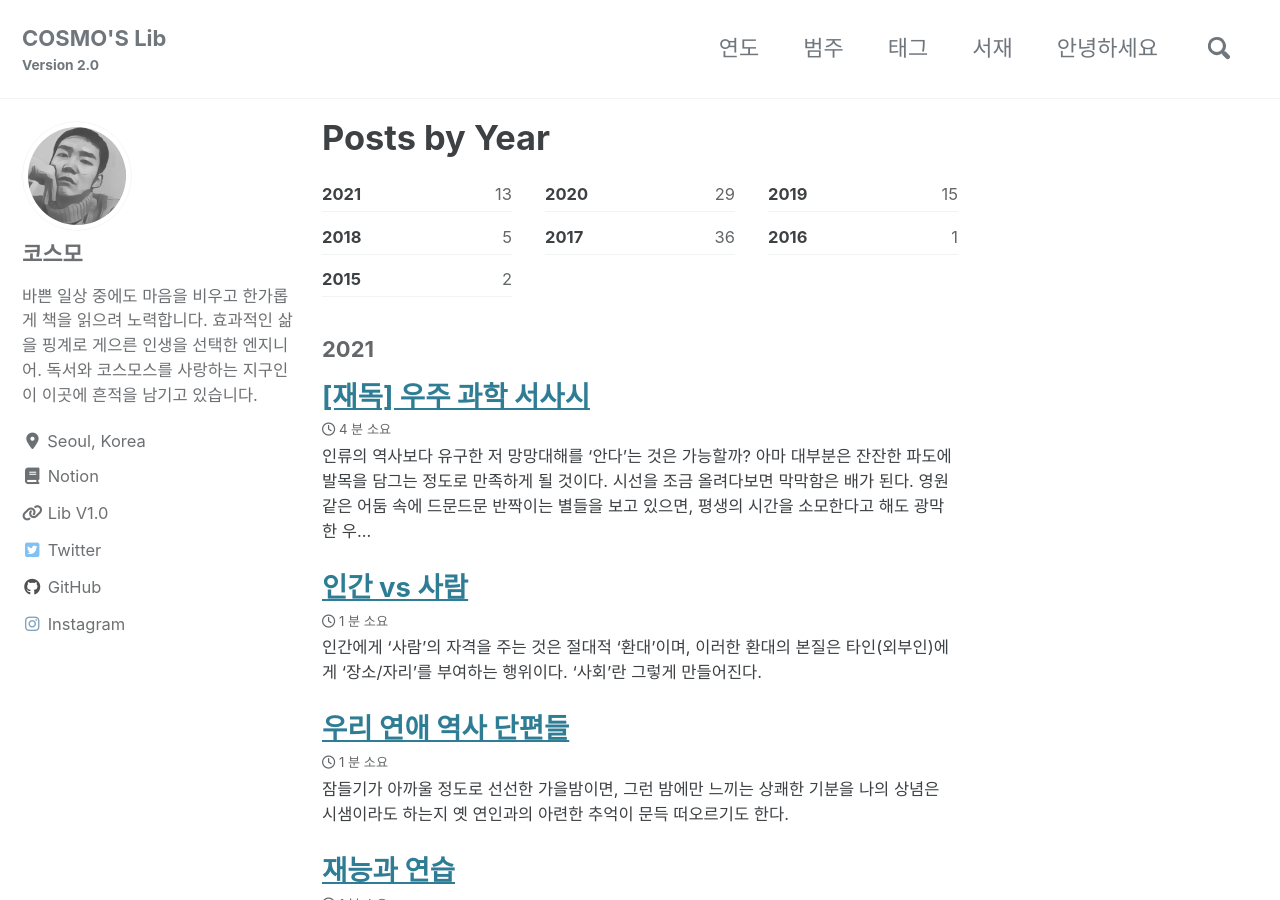
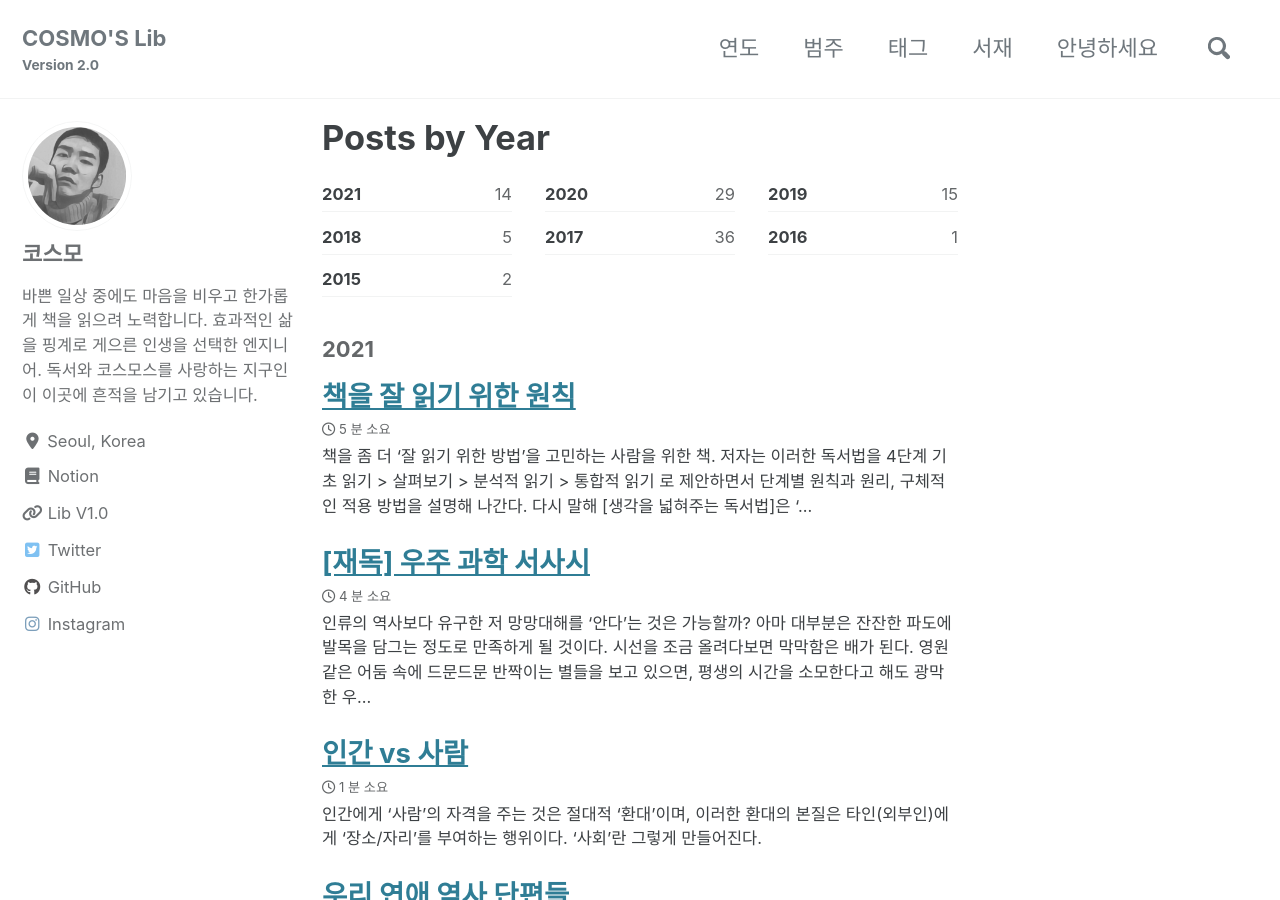
Before and after one commit to deftone2000/cosmo-s-archive, a Jekyll site: the page built from _pages/year-archive.md, in a window 1280 px wide and 900 px high. Built offline with Jekyll 4.4.1, drawn with Linux system fonts in a browser that asks for light colours; cached includes are drawn as plain includes; nearby versions of some CDN libraries; comment, search, counter and statistics services are not loaded; a style sheet for code colours, icons or effects is not loaded.

Commit message:
no message

```diff
--- a/_data/navigation.yml
+++ b/_data/navigation.yml
@@ -44,6 +44,25 @@ playground:
         url: /playground/pure-slasher-mixtape/
 
 # 책리뷰 사이드바용 정보(작성일자 역순정렬)
+
+# 생각을 넓혀주는 독서법
+how-to-read-a-book:
+  - title: "저자"
+    children:
+      - title: "모티머 J. 애들러, 찰스 반 도렌"
+        url:
+  - title: "번역"
+    children:
+      - title: "독고 앤"
+  - title: "출판"
+    children:
+      - title: "멘토"
+  - title: "출간 정보"
+    children:
+      - title: "2012-12-15 출간"
+  - title: "추가 정보"
+    children:
+      - title: "462쪽"
 
 # 코스모스
 cosmos2:
--- a/_data/reading.yml
+++ b/_data/reading.yml
@@ -12,7 +12,7 @@ list:
         trans: 독고 앤
         pub:
         pub_info:
-        post_link:
+        post_link: /책리뷰/how-to-read-a-book/
 
       - title: "서평 글쓰기 특강"
         ori_title:
```
Also changed, not shown: _posts/2021-10-22-how-to-read-a-book.md (added, +102 -0 lines).
